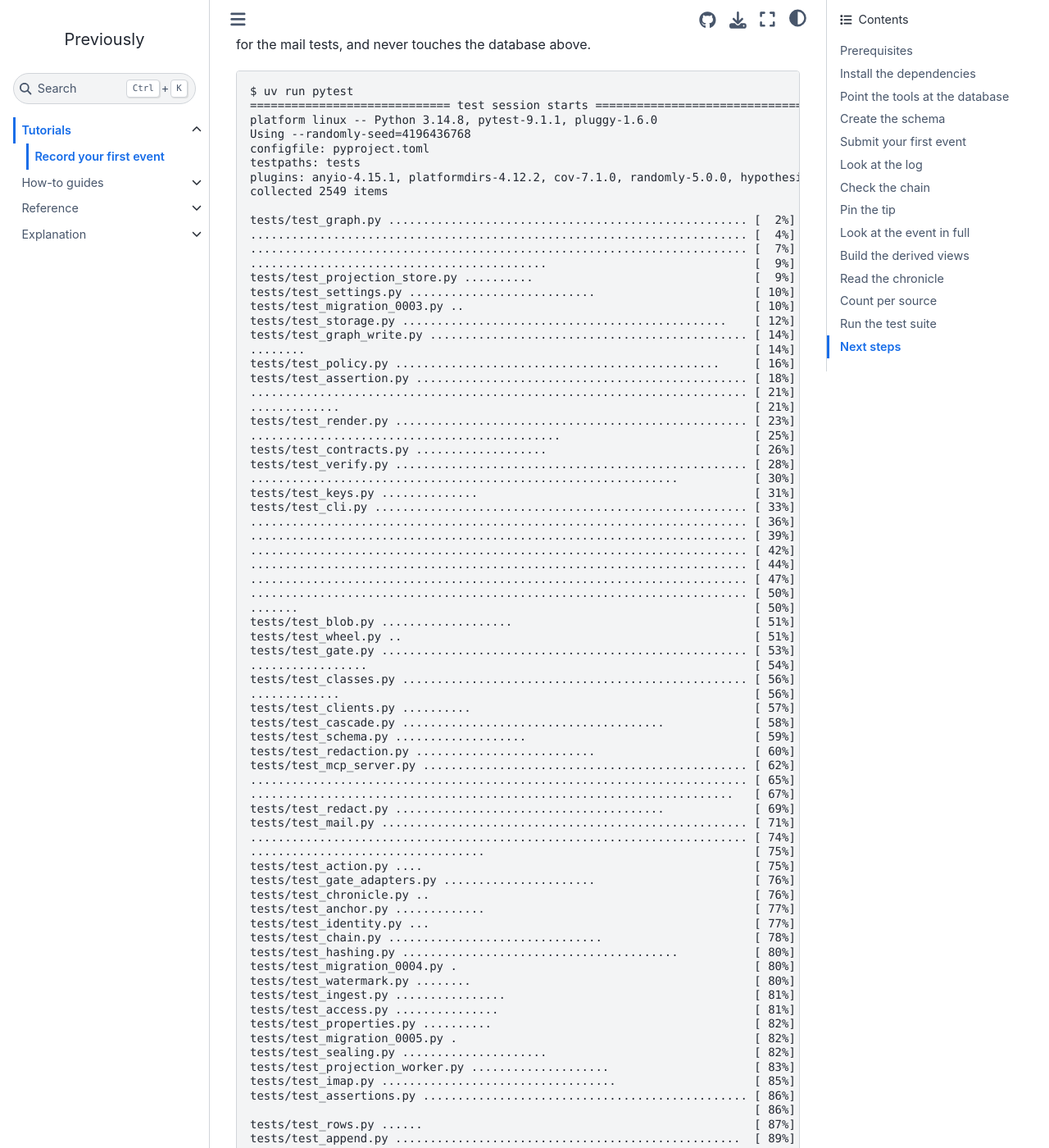
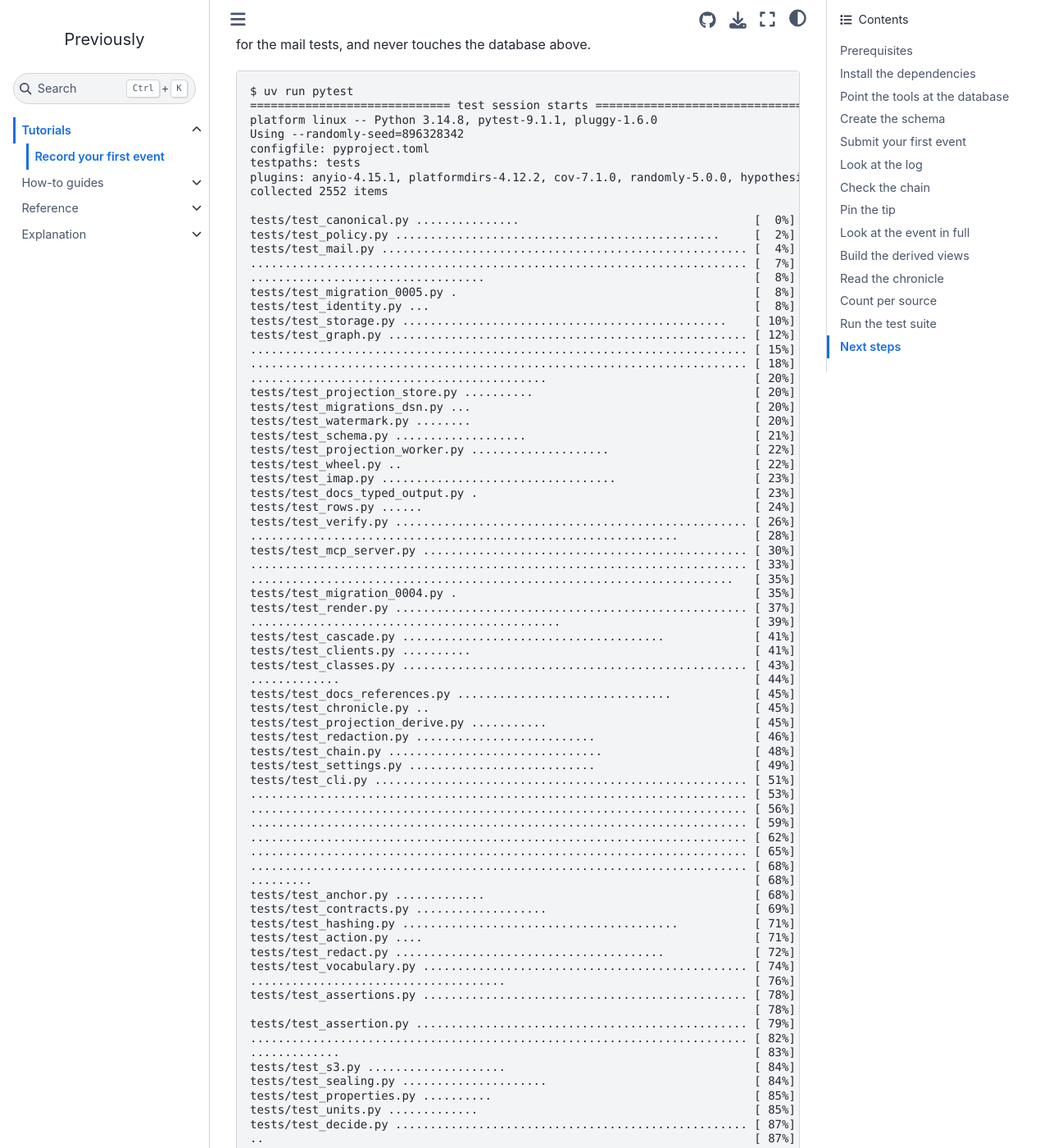
Before and after one commit to jensens/previously, a Sphinx documentation site: the page built from docs/tutorials/record-your-first-event.md, in a window 1280 px wide and 1400 px high, scrolled down 4867 px. Shown: the whole window at 82% size. Built offline with Sphinx 7.4.7 and the Sphinx Book theme 1.1.4, drawn with Linux system fonts in a browser that asks for light colours; some of the changed text lies outside the part shown.

````diff
--- a/docs/tutorials/record-your-first-event.md
+++ b/docs/tutorials/record-your-first-event.md
@@ -193,93 +193,93 @@ It raises its own PostgreSQL container, a RustFS container as the S3 server for
 $ uv run pytest
 ============================= test session starts ==============================
 platform linux -- Python 3.14.8, pytest-9.1.1, pluggy-1.6.0
-Using --randomly-seed=4196436768
+Using --randomly-seed=896328342
 configfile: pyproject.toml
 testpaths: tests
 plugins: anyio-4.15.1, platformdirs-4.12.2, cov-7.1.0, randomly-5.0.0, hypothesis-6.168.3
-collected 2549 items
+collected 2552 items
 
-tests/test_graph.py .................................................... [  2%]
-........................................................................ [  4%]
+tests/test_canonical.py ...............                                  [  0%]
+tests/test_policy.py ...............................................     [  2%]
+tests/test_mail.py ..................................................... [  4%]
 ........................................................................ [  7%]
-...........................................                              [  9%]
-tests/test_projection_store.py ..........                                [  9%]
-tests/test_settings.py ...........................                       [ 10%]
-tests/test_migration_0003.py ..                                          [ 10%]
-tests/test_storage.py ...............................................    [ 12%]
-tests/test_graph_write.py .............................................. [ 14%]
-........                                                                 [ 14%]
-tests/test_policy.py ...............................................     [ 16%]
-tests/test_assertion.py ................................................ [ 18%]
-........................................................................ [ 21%]
-.............                                                            [ 21%]
-tests/test_render.py ................................................... [ 23%]
-.............................................                            [ 25%]
-tests/test_contracts.py ...................                              [ 26%]
-tests/test_verify.py ................................................... [ 28%]
-..............................................................           [ 30%]
-tests/test_keys.py ..............                                        [ 31%]
-tests/test_cli.py ...................................................... [ 33%]
-........................................................................ [ 36%]
-........................................................................ [ 39%]
-........................................................................ [ 42%]
-........................................................................ [ 44%]
-........................................................................ [ 47%]
-........................................................................ [ 50%]
-.......                                                                  [ 50%]
-tests/test_blob.py ...................                                   [ 51%]
-tests/test_wheel.py ..                                                   [ 51%]
-tests/test_gate.py ..................................................... [ 53%]
-.................                                                        [ 54%]
-tests/test_classes.py .................................................. [ 56%]
-.............                                                            [ 56%]
-tests/test_clients.py ..........                                         [ 57%]
-tests/test_cascade.py ......................................             [ 58%]
-tests/test_schema.py ...................                                 [ 59%]
-tests/test_redaction.py ..........................                       [ 60%]
-tests/test_mcp_server.py ............................................... [ 62%]
+..................................                                       [  8%]
+tests/test_migration_0005.py .                                           [  8%]
+tests/test_identity.py ...                                               [  8%]
+tests/test_storage.py ...............................................    [ 10%]
+tests/test_graph.py .................................................... [ 12%]
+........................................................................ [ 15%]
+........................................................................ [ 18%]
+...........................................                              [ 20%]
+tests/test_projection_store.py ..........                                [ 20%]
+tests/test_migrations_dsn.py ...                                         [ 20%]
+tests/test_watermark.py ........                                         [ 20%]
+tests/test_schema.py ...................                                 [ 21%]
+tests/test_projection_worker.py ....................                     [ 22%]
+tests/test_wheel.py ..                                                   [ 22%]
+tests/test_imap.py ..................................                    [ 23%]
+tests/test_docs_typed_output.py .                                        [ 23%]
+tests/test_rows.py ......                                                [ 24%]
+tests/test_verify.py ................................................... [ 26%]
+..............................................................           [ 28%]
+tests/test_mcp_server.py ............................................... [ 30%]
+........................................................................ [ 33%]
+......................................................................   [ 35%]
+tests/test_migration_0004.py .                                           [ 35%]
+tests/test_render.py ................................................... [ 37%]
+.............................................                            [ 39%]
+tests/test_cascade.py ......................................             [ 41%]
+tests/test_clients.py ..........                                         [ 41%]
+tests/test_classes.py .................................................. [ 43%]
+.............                                                            [ 44%]
+tests/test_docs_references.py ...............................            [ 45%]
+tests/test_chronicle.py ..                                               [ 45%]
+tests/test_projection_derive.py ...........                              [ 45%]
+tests/test_redaction.py ..........................                       [ 46%]
+tests/test_chain.py ...............................                      [ 48%]
+tests/test_settings.py ...........................                       [ 49%]
+tests/test_cli.py ...................................................... [ 51%]
+........................................................................ [ 53%]
+........................................................................ [ 56%]
+........................................................................ [ 59%]
+........................................................................ [ 62%]
 ........................................................................ [ 65%]
-......................................................................   [ 67%]
-tests/test_redact.py .......................................             [ 69%]
-tests/test_mail.py ..................................................... [ 71%]
-........................................................................ [ 74%]
-..................................                                       [ 75%]
-tests/test_action.py ....                                                [ 75%]
-tests/test_gate_adapters.py ......................                       [ 76%]
-tests/test_chronicle.py ..                                               [ 76%]
-tests/test_anchor.py .............                                       [ 77%]
-tests/test_identity.py ...                                               [ 77%]
-tests/test_chain.py ...............................                      [ 78%]
-tests/test_hashing.py ........................................           [ 80%]
-tests/test_migration_0004.py .                                           [ 80%]
-tests/test_watermark.py ........                                         [ 80%]
-tests/test_ingest.py ................                                    [ 81%]
-tests/test_access.py ...............                                     [ 81%]
-tests/test_properties.py ..........                                      [ 82%]
-tests/test_migration_0005.py .                                           [ 82%]
-tests/test_sealing.py .....................                              [ 82%]
-tests/test_projection_worker.py ....................                     [ 83%]
-tests/test_imap.py ..................................                    [ 85%]
-tests/test_assertions.py ............................................... [ 86%]
-                                                                         [ 86%]
-tests/test_rows.py ......                                                [ 87%]
-tests/test_append.py ..................................................  [ 89%]
-tests/test_vocabulary.py ............................................... [ 90%]
-.....................................                                    [ 92%]
-tests/test_docs_typed_output.py .                                        [ 92%]
-tests/test_docs_references.py ..............................             [ 93%]
-tests/test_decide.py ................................................... [ 95%]
-..                                                                       [ 95%]
-tests/test_units.py .............                                        [ 96%]
-tests/test_migrations_dsn.py ...                                         [ 96%]
-tests/test_s3.py ....................                                    [ 97%]
-tests/test_docs_build.py ......                                          [ 97%]
-tests/test_projection_derive.py ...........                              [ 97%]
-tests/test_canonical.py ...............                                  [ 98%]
-tests/test_confirm.py .....................                              [ 99%]
-tests/test_migrate.py ....................                               [100%]
+........................................................................ [ 68%]
+.........                                                                [ 68%]
+tests/test_anchor.py .............                                       [ 68%]
+tests/test_contracts.py ...................                              [ 69%]
+tests/test_hashing.py ........................................           [ 71%]
+tests/test_action.py ....                                                [ 71%]
+tests/test_redact.py .......................................             [ 72%]
+tests/test_vocabulary.py ............................................... [ 74%]
+.....................................                                    [ 76%]
+tests/test_assertions.py ............................................... [ 78%]
+                                                                         [ 78%]
+tests/test_assertion.py ................................................ [ 79%]
+........................................................................ [ 82%]
+.............                                                            [ 83%]
+tests/test_s3.py ....................                                    [ 84%]
+tests/test_sealing.py .....................                              [ 84%]
+tests/test_properties.py ..........                                      [ 85%]
+tests/test_units.py .............                                        [ 85%]
+tests/test_decide.py ................................................... [ 87%]
+..                                                                       [ 87%]
+tests/test_gate_adapters.py ......................                       [ 88%]
+tests/test_migrate.py ....................                               [ 89%]
+tests/test_confirm.py .....................                              [ 90%]
+tests/test_append.py ..................................................  [ 92%]
+tests/test_gate.py ..................................................... [ 94%]
+.................                                                        [ 95%]
+tests/test_keys.py ..............                                        [ 95%]
+tests/test_docs_build.py ......                                          [ 95%]
+tests/test_blob.py ...................                                   [ 96%]
+tests/test_graph_write.py .............................................. [ 98%]
+........                                                                 [ 98%]
+tests/test_access.py ...............                                     [ 99%]
+tests/test_migration_0003.py ..                                          [ 99%]
+tests/test_ingest.py ................                                    [100%]
 
-======================= 2549 passed in 250.07s (0:04:10) =======================
+======================= 2552 passed in 247.88s (0:04:07) =======================
 ```
 
 `pytest-randomly` reshuffles the file order on every run and prints its seed, so a hidden dependency between two tests surfaces instead of staying hidden.
````
Also changed, not shown: docs/reference/cli.md (+6 -3 lines), 3 other files.
